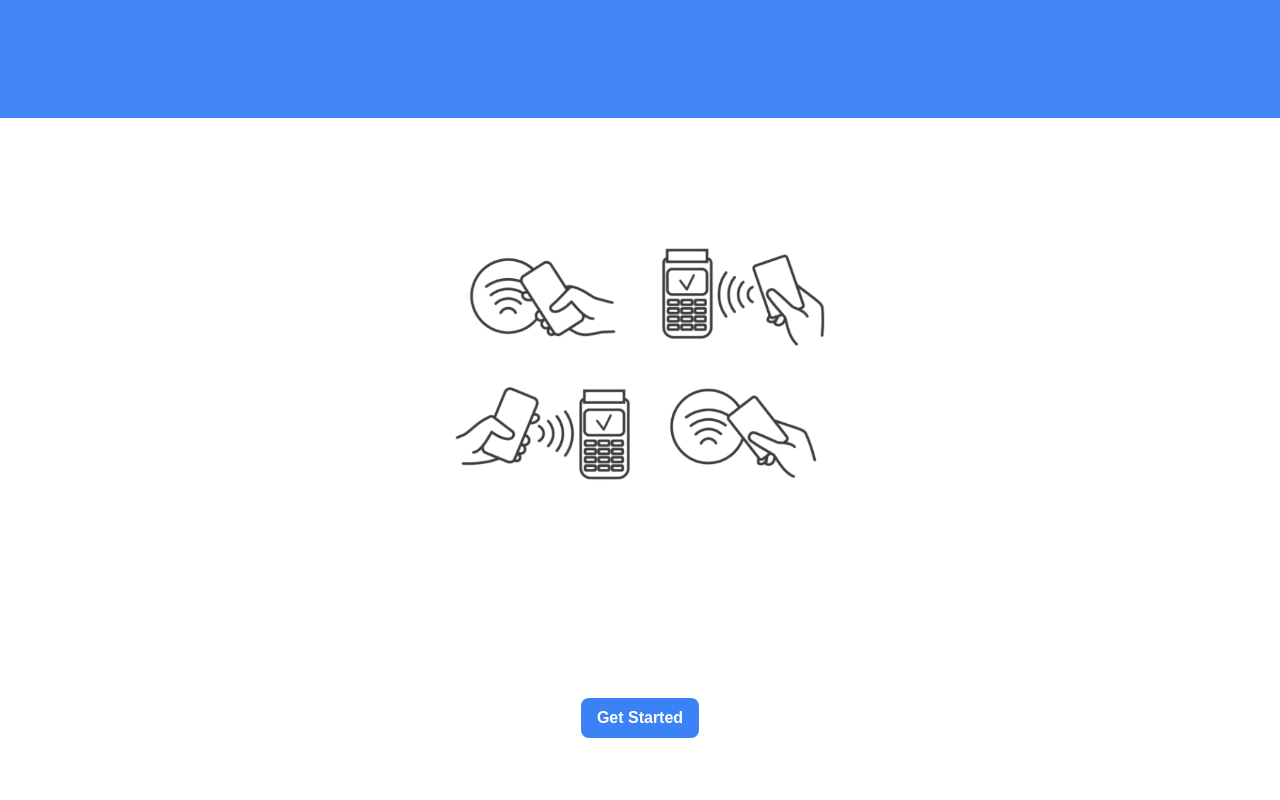
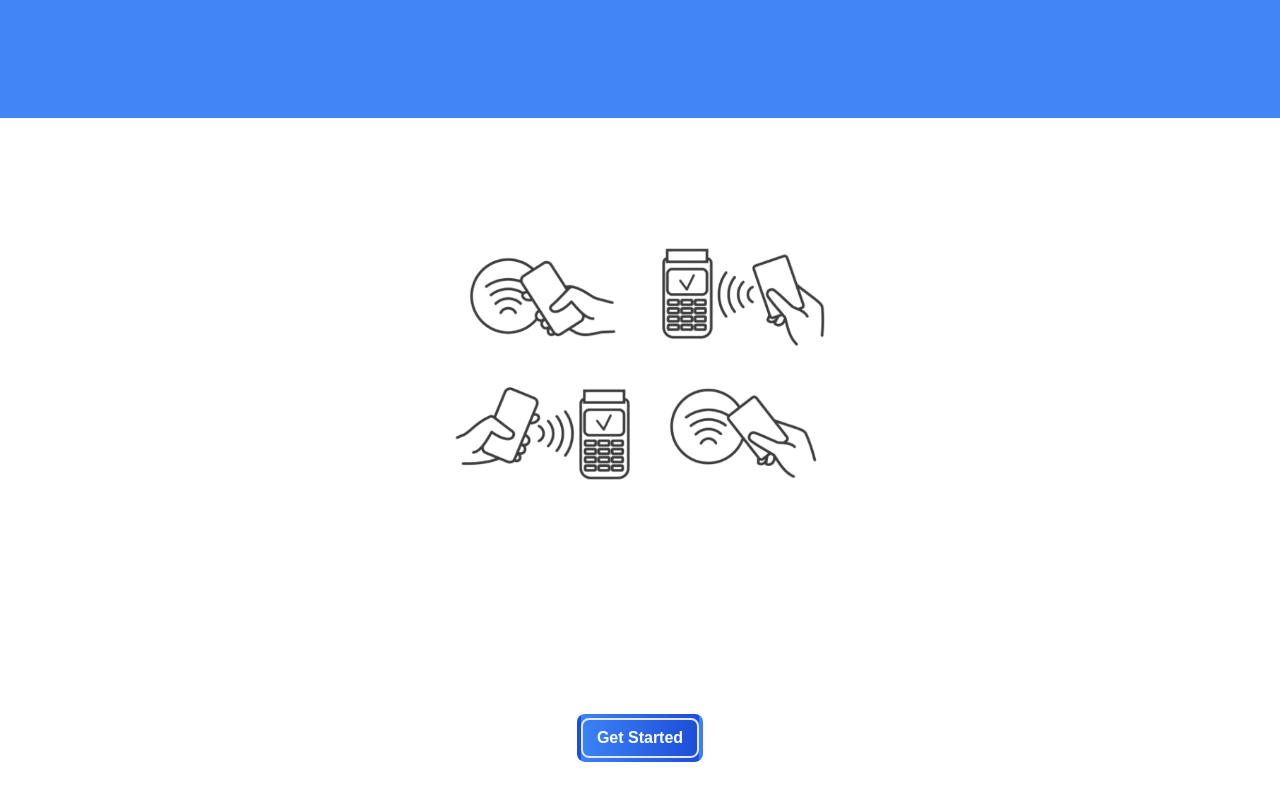
Before and after one commit to Saptarshi767/Wall-ID, a Next.js app: page / in a window 1280 px wide. Shown: the part 1570-2370 px from the top of the page. Built offline with nearby package versions, Linux system fonts and the light colour scheme.

Commit message:
ui button fix

```diff
--- a/src/app/components/Photo.jsx
+++ b/src/app/components/Photo.jsx
@@ -7,6 +7,7 @@ const Photo = () => {
 
   gsap.registerPlugin(ScrollTrigger);
   const textRef = useRef(null);
+  const buttonRef = useRef(null);
 
   useEffect(() => {
     gsap.fromTo(
@@ -26,6 +27,16 @@ const Photo = () => {
     );
   }, []);
 
+  useEffect(() => {
+    // GSAP floating animation for the button
+    gsap.to(buttonRef.current, {
+      y: 20,  // Moves the button 20px up and down
+      duration: 2,  // Time for one cycle (2 seconds)
+      repeat: -1,  // Infinite loop
+      yoyo: true,  // Moves back and forth (like floating)
+      ease: "power1.inOut",  // Smooth animation
+    });
+  }, []);
 
   return (
     <section className="text-white body-font ubuntu-bold ">
@@ -44,15 +55,16 @@ const Photo = () => {
           </h1>
           <br />
           <br />
-          {/* <p className="mb-8 leading-relaxed">
-            Meggings kinfolk echo park stumptown DIY, kale chips beard jianbing tousled. Chambray dreamcatcher trust fund, kitsch vice godard disrupt ramps hexagon mustache umami snackwave tilde chillwave ugh. Pour-over meditation PBR&B pickled ennui celiac mlkshk freegan photo booth af fingerstache pitchfork.
-          </p> */}
           <div className="flex justify-center">
-            <button className="bg-blue-500 text-white py-2 px-4 rounded-lg transition-all hover:bg-blue-600 hover:scale-110 hover:shadow-lg hover:py-4 hover:px-6">
-              Get Started
+            <button
+              ref={buttonRef}
+              className="py-2 px-4 rounded-lg text-white bg-blue-500 transition-all hover:bg-blue-600 hover:scale-110 hover:shadow-lg hover:py-4 hover:px-6
+                relative border-4 border-transparent bg-gradient-to-r from-blue-500 to-blue-700
+                hover:bg-gradient-to-l hover:from-blue-700 hover:to-blue-500
+                before:absolute before:inset-0 before:bg-gradient-to-r before:from-blue-500 before:to-blue-700 before:border-2 before:rounded-lg before:content-['']"
+            >
+              <span className="relative z-10">Get Started</span> {/* Ensure text stays above the pseudo-element */}
             </button>
-
-
           </div>
         </div>
       </div>
```
